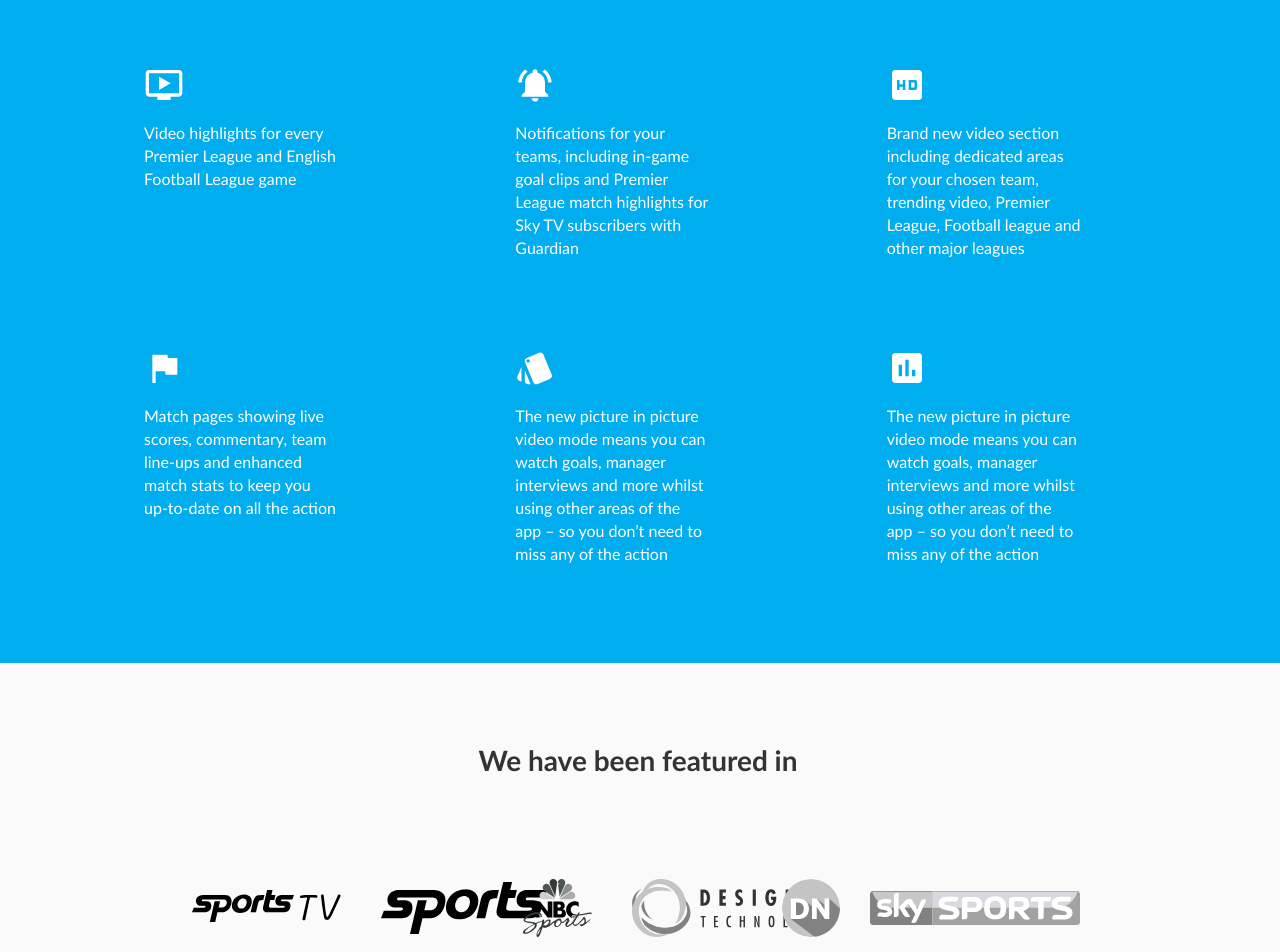
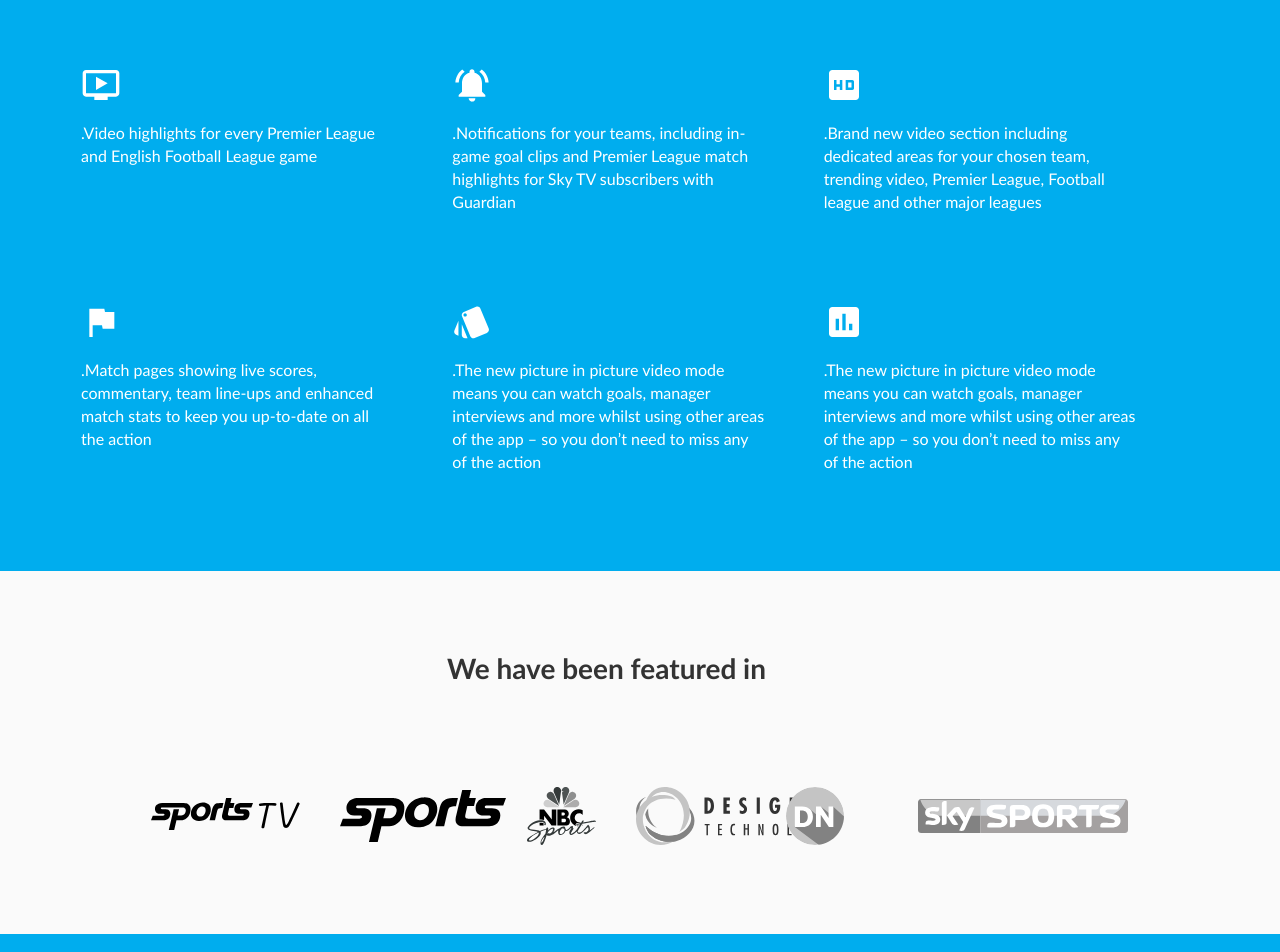
Before and after one commit to tsipoy/sports-app, a website: page index.html in a window 1280 px wide. Shown: the part 1520-2472 px from the top of the page. Drawn offline with Linux system fonts and the light colour scheme.

Commit message:
Fixed navigation desktop layout

```diff
--- a/index.html
+++ b/index.html
@@ -72,7 +72,7 @@
                 fill="" />
             </svg>
           </a>
-          <p class="list_paragraph">Video highlights for every Premier League and English Football League game</p>
+          <p class="list_paragraph">.Video highlights for every Premier League and English Football League game</p>
         </li>
         <li class="sport_app_container__get_started--list">
           <a href="#" class="icon_link">
@@ -82,7 +82,7 @@
                 fill="" />
             </svg>
           </a>
-          <p class="list_paragraph">Notifications for your teams, including in-game goal clips and Premier League match
+          <p class="list_paragraph">.Notifications for your teams, including in-game goal clips and Premier League match
             highlights for Sky TV
             subscribers with Guardian</p>
         </li>
@@ -95,7 +95,7 @@
             </svg>
 
           </a>
-          <p class="list_paragraph">Brand new video section including dedicated areas for your chosen team, trending
+          <p class="list_paragraph">.Brand new video section including dedicated areas for your chosen team, trending
             video, Premier League,
             Football league and other major leagues</p>
         </li>
@@ -108,7 +108,7 @@
             </svg>
 
           </a>
-          <p class="list_paragraph">Match pages showing live scores, commentary, team line-ups and enhanced match stats
+          <p class="list_paragraph">.Match pages showing live scores, commentary, team line-ups and enhanced match stats
             to keep you up-to-date on
             all the action</p>
         </li>
@@ -121,7 +121,7 @@
             </svg>
 
           </a>
-          <p class="list_paragraph">The new picture in picture video mode means you can watch goals, manager interviews
+          <p class="list_paragraph">.The new picture in picture video mode means you can watch goals, manager interviews
             and more whilst using
             other areas of the app – so you don’t need to miss any of the action</p>
         </li>
@@ -134,7 +134,7 @@
             </svg>
 
           </a>
-          <p class="list_paragraph">The new picture in picture video mode means you can watch goals, manager interviews
+          <p class="list_paragraph">.The new picture in picture video mode means you can watch goals, manager interviews
             and more whilst using
             other areas of the app – so you don’t need to miss any of the action</p>
         </li>
--- a/scss/_header.scss
+++ b/scss/_header.scss
@@ -7,21 +7,12 @@
 //   background-size: contain;
 // }
 
-.sport_app_article {
-  padding-inline-end: 22px;
-  padding-inline-start: 18px;
-}
-
-.sport_app_header__title--link {
-  text-align: center;
-}
-
 // .sport_app_header__title--link {
 //   color: transparent;
 // }
 
 /* Desktop style */
-@media(min-width: 1114px) {
+// @media(min-width: 1114px) {
   // .sport_app_header__title {
   //   background-image: url('../img/logo_sports_colour.svg');
   //   background-repeat: no-repeat;
@@ -31,4 +22,4 @@
   // .sport_app_header__title--link {
   //   text-align: start;
   // }
-}
+// }
--- a/scss/_header_div.scss
+++ b/scss/_header_div.scss
@@ -1,8 +1,20 @@
 @import "variable";
+
+.sport_app_article {
+  padding-inline-end: 22px;
+  padding-inline-start: 18px;
+}
+
 .sport_app_article__title {
   color: $header-color;
   font-size: 30px;
 }
+
+
+.sport_app_header__title--link {
+  text-align: center;
+}
+
 
 .sport_app_article__description {
   color: $description-color;
@@ -14,6 +26,7 @@
   .sport_app_article {
     padding-top: 50px;
     text-align: start;
+    margin-inline-start: -100px;
   }
 
   .sport_app_article__title {
@@ -30,7 +43,7 @@
 
 /* Mobile style */
 .sport_app_article {
-  text-align: center;
+  text-align: start;
   padding-top: 50px;
 }
 
--- a/scss/_main.scss
+++ b/scss/_main.scss
@@ -6,7 +6,7 @@
 }
 
 .sport_app_main_container div {
-  padding-inline-end: 22px;
+  padding-inline-end: 85px;
   padding-inline-start: 18px;
 }
 
--- a/scss/_navigation.scss
+++ b/scss/_navigation.scss
@@ -67,8 +67,9 @@ font-size: 28px;
   .sport_app_feature__list_navigation:last-child {
     display: flex;
     flex-direction: row;
-    justify-content: center;
+    justify-content: space-evenly;
     align-items: center;
+    padding-inline-start: 70px;
   }
 
   .sport_app_footer__social_media {
@@ -99,7 +100,7 @@ font-size: 28px;
 
   .list_paragraph {
     color: #FFFFFF;
-    max-width: 194px;
+    max-width: 312px;
     text-align: left;
   }
 
--- a/scss/footer.scss
+++ b/scss/footer.scss
@@ -25,7 +25,7 @@
 }
 
 .communication_link {
-  font-size: $desciption-font-size;
+  font-size: 20px;
   line-height: 21px;
   color: #FFFFFF;
 }
```
Also changed, not shown: webroot/css/footer.css, webroot/css/index.css.
